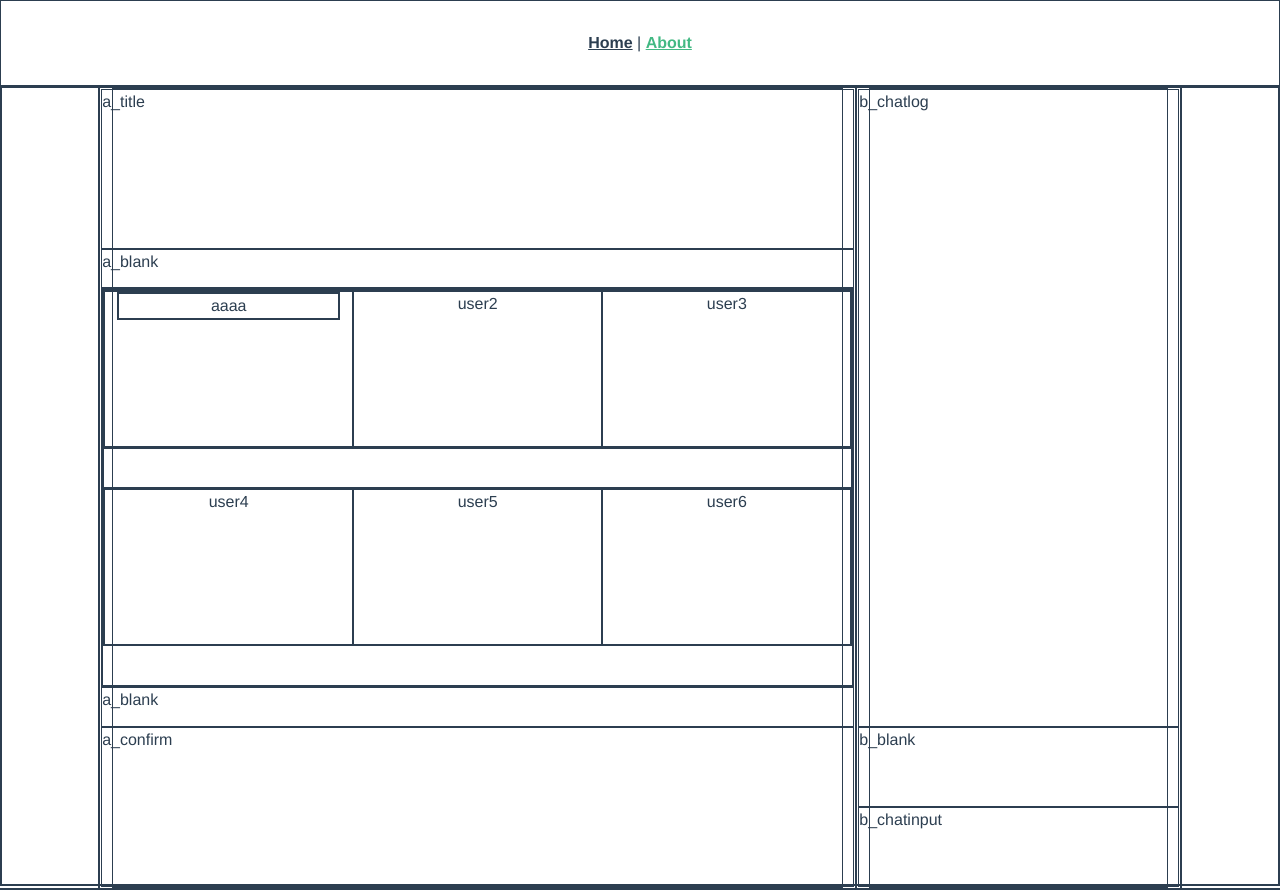
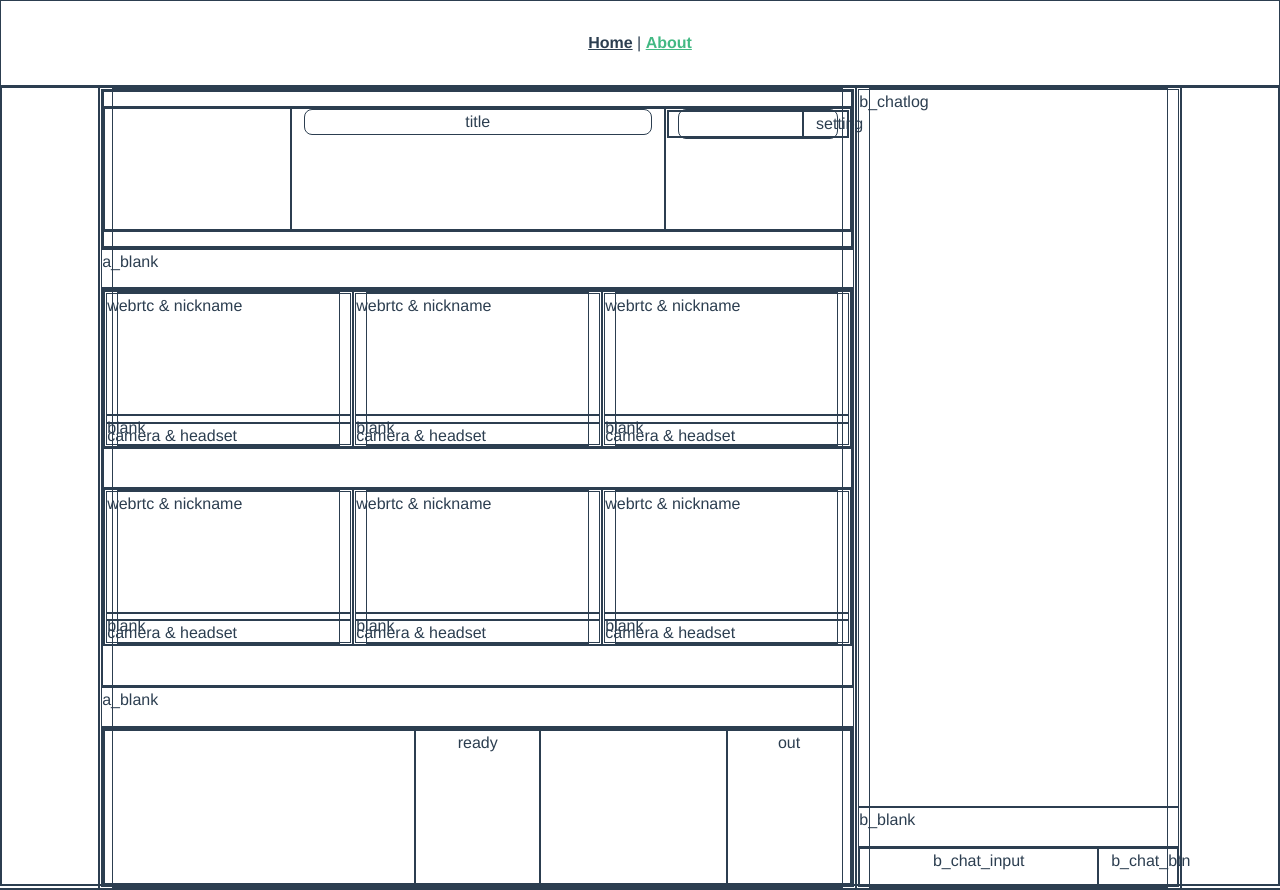
Before and after one commit to zlzlelzl/LiarGame, a Vue app in the folder front-end/: page /about in a window 1280 px wide. Built offline with nearby package versions, Linux system fonts and the light colour scheme; what bootstrap-icons-vue would draw is missing.

Commit message:
대기실 완성

```diff
--- /dev/null
+++ b/front-end/src/components/ingame/GameConfirm.vue
@@ -0,0 +1,22 @@
+<template>
+  <div class="confirm">
+    <div class="row" style="height:100%">
+        <div class="col-5"></div>
+        <div class="col-2">ready</div>
+        <div class="col-3"></div>
+        <div class="col-2">out</div>
+    </div>
+
+  </div>
+</template>
+
+<script>
+export default {
+  name: "GameConfirm",
+  created() {
+
+  },
+}
+</script>
+
+<style></style>
--- /dev/null
+++ b/front-end/src/components/ingame/GameTitle.vue
@@ -0,0 +1,42 @@
+<template>
+  <div class="title" style="height:100%">
+    <div class="row" style="height:10%">
+    </div>
+    <div class="row" style="height:80%">
+        <div class="col-3"></div>
+        <div class="col-6">
+            <div class="rounded-3">
+                title
+            </div>
+        </div>
+        <div class="col-3">
+            <div class="rounded-3">
+                <div class="row">
+                    <div class="col-9">
+                    </div>
+                    <div class="col-3">
+                        setting
+                    </div>
+                </div>
+
+            </div>
+            <!-- <div class="col-3"></div> -->
+        </div>
+    </div>
+    <div class="row" style="height:10%">
+    </div>
+  </div>
+</template>
+
+<script>
+import UserComp from "@/components/ingame/UserComp.vue"
+
+export default {
+  name: "GameTitle",
+  created() {
+
+  },
+}
+</script>
+
+<style></style>
--- a/front-end/src/components/ingame/GameUsers.vue
+++ b/front-end/src/components/ingame/GameUsers.vue
@@ -5,22 +5,22 @@
             <user-comp></user-comp>
         </div>
         <div class="col-4">
-            user2
+            <user-comp></user-comp>
         </div>
         <div class="col-4">
-            user3
+            <user-comp></user-comp>
         </div>
     </div>
     <div class="row" style="height:10%;"></div>
     <div class="row" style="height:40%;">
         <div class="col-4">
-            user4
+            <user-comp></user-comp>
         </div>
         <div class="col-4">
-            user5
+            <user-comp></user-comp>
         </div>
         <div class="col-4">
-            user6
+            <user-comp></user-comp>
         </div>
     </div>
   </div>
--- a/front-end/src/components/ingame/MainChat.vue
+++ b/front-end/src/components/ingame/MainChat.vue
@@ -1,8 +1,16 @@
 <template>
   <div class="chat">
-    <div class="row" style="height:80%">b_chatlog</div>
-    <div class="row" style="height:10%">b_blank</div>
-    <div class="row" style="height:10%">b_chatinput</div>
+    <div class="row" style="height:90%">b_chatlog</div>
+    <div class="row" style="height:5%">b_blank</div>
+    <div class="row" style="height:5%">
+        <div class="col-9">
+            b_chat_input
+        </div>
+        <div class="col-3">
+            b_chat_btn
+        </div>
+
+    </div>
   </div>
 </template>
 
--- a/front-end/src/components/ingame/MainGame.vue
+++ b/front-end/src/components/ingame/MainGame.vue
@@ -1,20 +1,26 @@
 <template>
   <div class="game">
-    <div class="row" style="height:20%">a_title</div>
+    <div class="row" style="height:20%">
+        <game-title></game-title>
+    </div>
     <div class="row" style="height:5%">a_blank</div>
     <div class="row" style="height:50%">
         <game-users></game-users>
     </div>
     <div class="row" style="height:5%">a_blank</div>
-    <div class="row" style="height:20%">a_confirm</div>
+    <div class="row" style="height:20%">
+        <game-confirm></game-confirm>
+    </div>
   </div>
 </template>
 
 <script>
 import GameUsers from "@/components/ingame/GameUsers.vue"
+import GameTitle from "@/components/ingame/GameTitle.vue"
+import GameConfirm from "@/components/ingame/GameConfirm.vue"
 
 export default {
-  components: { GameUsers },
+  components: { GameUsers, GameTitle, GameConfirm },
   name: "MainGame",
   created() {
 
--- a/front-end/src/components/ingame/UserComp.vue
+++ b/front-end/src/components/ingame/UserComp.vue
@@ -1,13 +1,17 @@
 <template>
-  <div class="user">
-    <user-comp-speak>
-        <div class="row" style="height:40%;">
-            <div class="col-4">
-                user1
-            </div>
+  <div class="user" style="height:100%;">
+    <!-- <user-comp-speak> -->
+        <div class="row" style="height:80%;">
+            <!-- 화상 화면 및 닉네임 -->
+            webrtc & nickname
         </div>
-    </user-comp-speak>
-
+        <div class="row" style="height:5%;">
+            blank
+        </div>
+        <div class="row" style="height:15%;">
+            camera & headset
+        </div>
+    <!-- </user-comp-speak> -->
   </div>
 </template>
 
--- a/front-end/src/components/ingame/UserCompSpeak.vue
+++ b/front-end/src/components/ingame/UserCompSpeak.vue
@@ -1,13 +1,25 @@
 <template>
   <div class="userSpeak">
-    aaaa
+    <!-- onspeak시 border-style변환 필요-->
   </div>
 </template>
 
 <script>
 export default {
   name: "UserCompSpeak",
-  created() {},
+  created() {
+    this.btn1 = false;
+  },
+  data() {
+    return {
+        btn1:false
+    };
+  },
+  methods:{
+    btnClick(){
+        this.btn1 = true;
+    }
+  }
 }
 </script>
 
```
